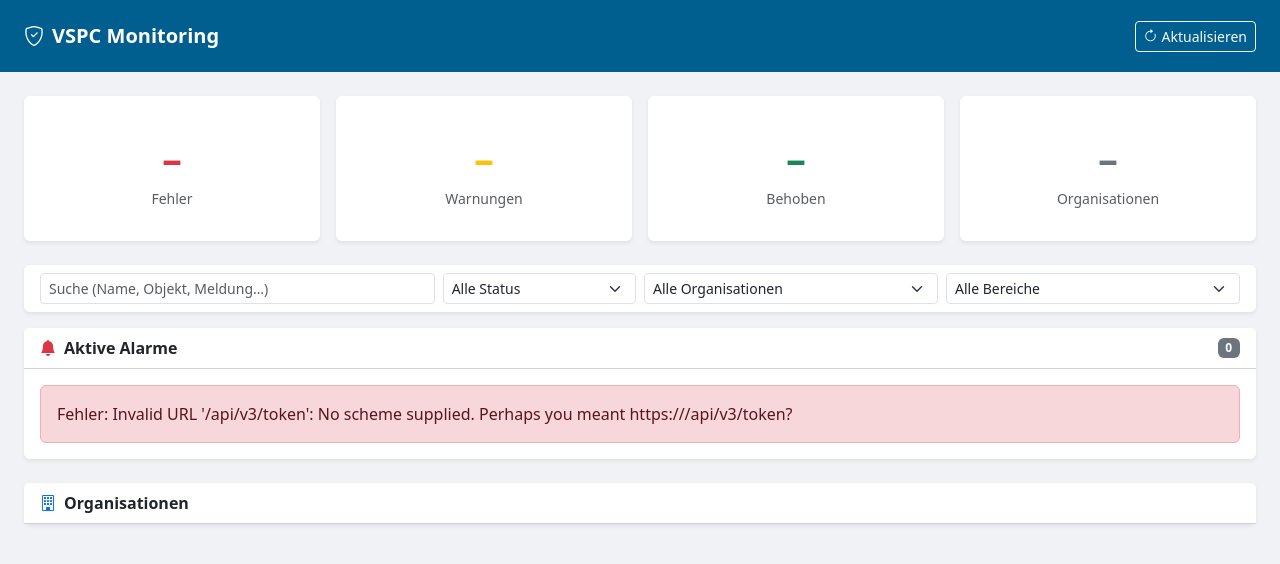
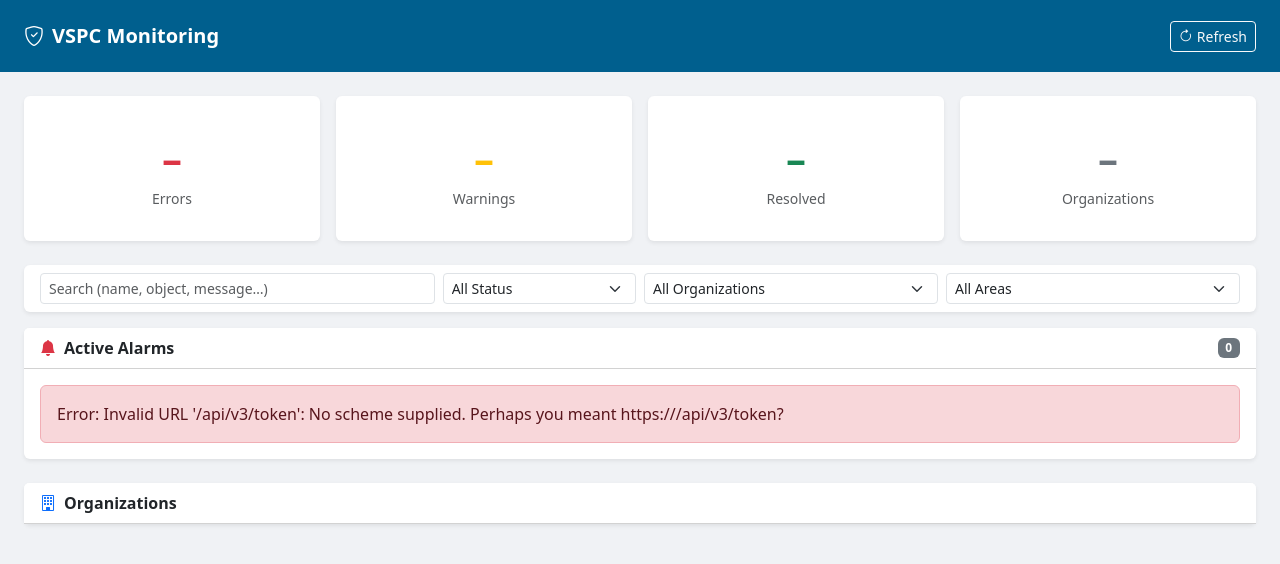
Before and after one commit to yetanothermightytool/playground, a Flask app: page / in a window 1280 px wide. Shown: the top 564 px of the page. Run offline with Flask 3, Linux system fonts and the light colour scheme.

Commit message:
fix: bind Flask to 0.0.0.0 and translate UI to English
Co-Authored-By: Claude Sonnet 4.6 (1M context) <noreply@anthropic.com>

```diff
--- a/app.py
+++ b/app.py
@@ -73,4 +73,4 @@ def api_data():
 
 
 if __name__ == "__main__":
-    app.run(debug=True, port=5000)
+    app.run(host="0.0.0.0", debug=True, port=5000)
--- a/templates/index.html
+++ b/templates/index.html
@@ -1,5 +1,5 @@
 <!DOCTYPE html>
-<html lang="de">
+<html lang="en">
 <head>
   <meta charset="UTF-8" />
   <meta name="viewport" content="width=device-width, initial-scale=1.0" />
@@ -44,7 +44,7 @@
   <div class="d-flex align-items-center gap-3">
     <span class="last-updated text-white-50" id="last-updated"></span>
     <button class="btn btn-outline-light btn-sm" onclick="loadData()">
-      <i class="bi bi-arrow-clockwise me-1"></i>Aktualisieren
+      <i class="bi bi-arrow-clockwise me-1"></i>Refresh
     </button>
   </div>
 </nav>
@@ -57,7 +57,7 @@
       <div class="card stat-card border-0 shadow-sm text-center py-3">
         <div class="card-body">
           <div class="fs-1 fw-bold text-danger" id="cnt-error">–</div>
-          <div class="text-muted small">Fehler</div>
+          <div class="text-muted small">Errors</div>
         </div>
       </div>
     </div>
@@ -65,7 +65,7 @@
       <div class="card stat-card border-0 shadow-sm text-center py-3">
         <div class="card-body">
           <div class="fs-1 fw-bold text-warning" id="cnt-warning">–</div>
-          <div class="text-muted small">Warnungen</div>
+          <div class="text-muted small">Warnings</div>
         </div>
       </div>
     </div>
@@ -73,7 +73,7 @@
       <div class="card stat-card border-0 shadow-sm text-center py-3">
         <div class="card-body">
           <div class="fs-1 fw-bold text-success" id="cnt-resolved">–</div>
-          <div class="text-muted small">Behoben</div>
+          <div class="text-muted small">Resolved</div>
         </div>
       </div>
     </div>
@@ -81,7 +81,7 @@
       <div class="card stat-card border-0 shadow-sm text-center py-3">
         <div class="card-body">
           <div class="fs-1 fw-bold text-secondary" id="cnt-orgs">–</div>
-          <div class="text-muted small">Organisationen</div>
+          <div class="text-muted small">Organizations</div>
         </div>
       </div>
     </div>
@@ -93,25 +93,25 @@
       <div class="row g-2 align-items-center">
         <div class="col-md-4">
           <input type="text" class="form-control form-control-sm" id="search-input"
-                 placeholder="Suche (Name, Objekt, Meldung…)" oninput="applyFilters()" />
+                 placeholder="Search (name, object, message…)" oninput="applyFilters()" />
         </div>
         <div class="col-md-2">
           <select class="form-select form-select-sm" id="filter-status" onchange="applyFilters()">
-            <option value="">Alle Status</option>
-            <option value="Error">Fehler</option>
-            <option value="Warning">Warnung</option>
-            <option value="Resolved">Behoben</option>
+            <option value="">All Status</option>
+            <option value="Error">Error</option>
+            <option value="Warning">Warning</option>
+            <option value="Resolved">Resolved</option>
             <option value="Info">Info</option>
           </select>
         </div>
         <div class="col-md-3">
           <select class="form-select form-select-sm" id="filter-org" onchange="applyFilters()">
-            <option value="">Alle Organisationen</option>
+            <option value="">All Organizations</option>
           </select>
         </div>
         <div class="col-md-3">
           <select class="form-select form-select-sm" id="filter-area" onchange="applyFilters()">
-            <option value="">Alle Bereiche</option>
+            <option value="">All Areas</option>
             <option value="vspc">VSPC</option>
             <option value="vone">VOne</option>
           </select>
@@ -123,7 +123,7 @@
   <!-- Alarms table -->
   <div class="card border-0 shadow-sm mb-4">
     <div class="card-header bg-white d-flex justify-content-between align-items-center">
-      <span><i class="bi bi-bell-fill text-danger me-2"></i>Aktive Alarme</span>
+      <span><i class="bi bi-bell-fill text-danger me-2"></i>Active Alarms</span>
       <span class="badge bg-secondary" id="alarm-count">0</span>
     </div>
     <div class="card-body p-0">
@@ -136,17 +136,17 @@
           <thead class="table-light">
             <tr>
               <th data-col="status" onclick="sortBy('status')">Status <i class="bi bi-sort-up"></i></th>
-              <th data-col="time"   onclick="sortBy('time')">Zeit <i class="bi"></i></th>
-              <th data-col="org"    onclick="sortBy('org')">Organisation <i class="bi"></i></th>
-              <th data-col="object" onclick="sortBy('object')">Objekt <i class="bi"></i></th>
-              <th>Bereich</th>
-              <th data-col="repeat" onclick="sortBy('repeat')">Wdh. <i class="bi"></i></th>
-              <th>Meldung</th>
+              <th data-col="time"   onclick="sortBy('time')">Time <i class="bi"></i></th>
+              <th data-col="org"    onclick="sortBy('org')">Organization <i class="bi"></i></th>
+              <th data-col="object" onclick="sortBy('object')">Object <i class="bi"></i></th>
+              <th>Area</th>
+              <th data-col="repeat" onclick="sortBy('repeat')">Rep. <i class="bi"></i></th>
+              <th>Message</th>
             </tr>
           </thead>
           <tbody id="alarm-tbody"></tbody>
         </table>
-        <div id="no-results" class="text-center text-muted py-4 d-none">Keine Alarme gefunden.</div>
+        <div id="no-results" class="text-center text-muted py-4 d-none">No alarms found.</div>
       </div>
     </div>
   </div>
@@ -154,7 +154,7 @@
   <!-- Organizations table -->
   <div class="card border-0 shadow-sm mb-4">
     <div class="card-header bg-white">
-      <i class="bi bi-building me-2 text-primary"></i>Organisationen
+      <i class="bi bi-building me-2 text-primary"></i>Organizations
     </div>
     <div class="card-body p-0">
       <div id="org-spinner" class="spinner-wrap">
@@ -165,11 +165,11 @@
           <thead class="table-light">
             <tr>
               <th>Name</th>
-              <th>Typ</th>
+              <th>Type</th>
               <th>E-Mail</th>
-              <th>Stadt</th>
-              <th>Land</th>
-              <th>Aktive Alarme</th>
+              <th>City</th>
+              <th>Country</th>
+              <th>Active Alarms</th>
             </tr>
           </thead>
           <tbody id="org-tbody"></tbody>
@@ -207,7 +207,7 @@ function statusBadge(status) {
 function fmtTime(iso) {
   if (!iso) return '–';
   try {
-    return new Date(iso).toLocaleString('de-CH', {dateStyle:'short', timeStyle:'medium'});
+    return new Date(iso).toLocaleString('en-GB', {dateStyle:'short', timeStyle:'medium'});
   } catch { return iso; }
 }
 
@@ -343,7 +343,7 @@ async function loadData() {
 
     if (json.error) {
       const errEl = document.getElementById('alarm-error');
-      errEl.textContent = 'Fehler: ' + json.error;
+      errEl.textContent = 'Error: ' + json.error;
       errEl.classList.remove('d-none');
       document.getElementById('alarm-spinner').classList.add('d-none');
       document.getElementById('org-spinner').classList.add('d-none');
@@ -372,12 +372,12 @@ async function loadData() {
     document.getElementById('alarm-spinner').classList.add('d-none');
     document.getElementById('alarm-table-wrap').classList.remove('d-none');
 
-    const now = new Date().toLocaleString('de-CH', {dateStyle:'short', timeStyle:'medium'});
-    document.getElementById('last-updated').textContent = 'Stand: ' + now;
+    const now = new Date().toLocaleString('en-GB', {dateStyle:'short', timeStyle:'medium'});
+    document.getElementById('last-updated').textContent = 'Updated: ' + now;
 
   } catch (err) {
     const errEl = document.getElementById('alarm-error');
-    errEl.textContent = 'Netzwerkfehler: ' + err.message;
+    errEl.textContent = 'Network error: ' + err.message;
     errEl.classList.remove('d-none');
     document.getElementById('alarm-spinner').classList.add('d-none');
     document.getElementById('org-spinner').classList.add('d-none');
```
